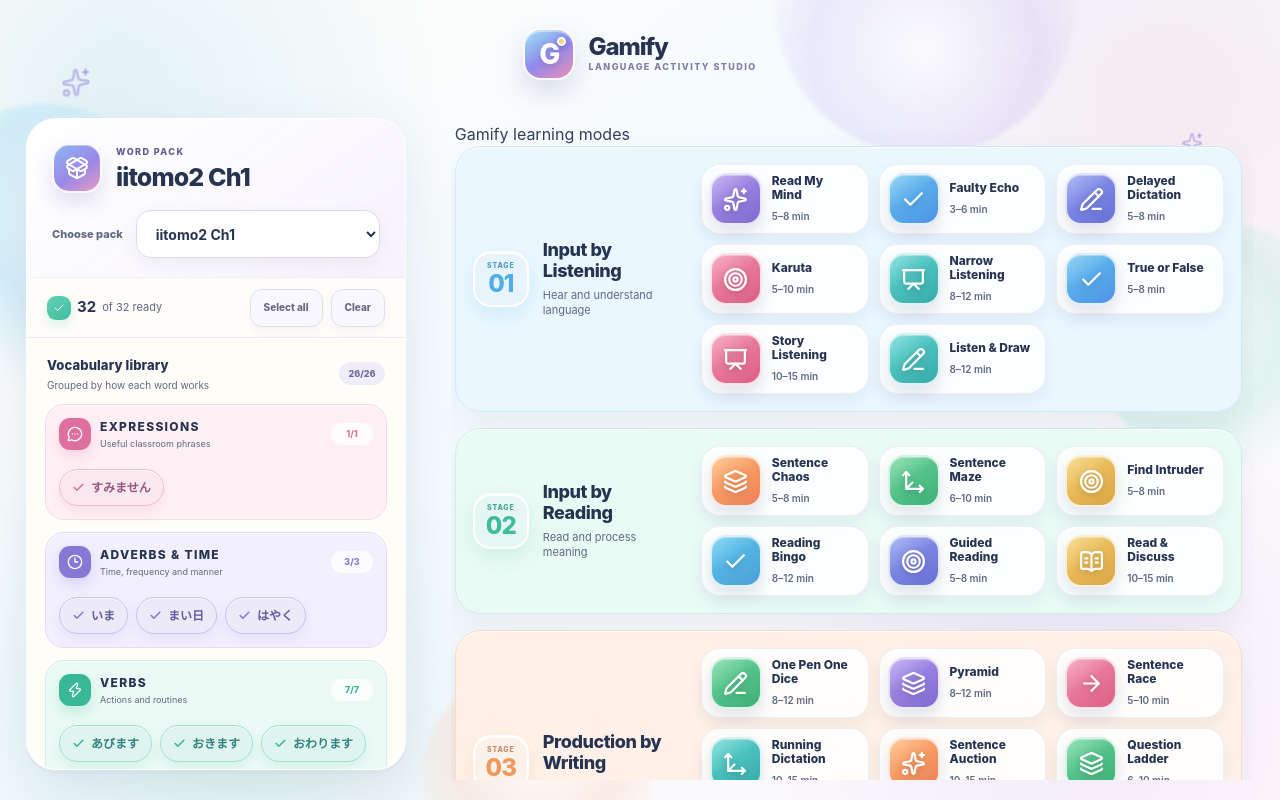
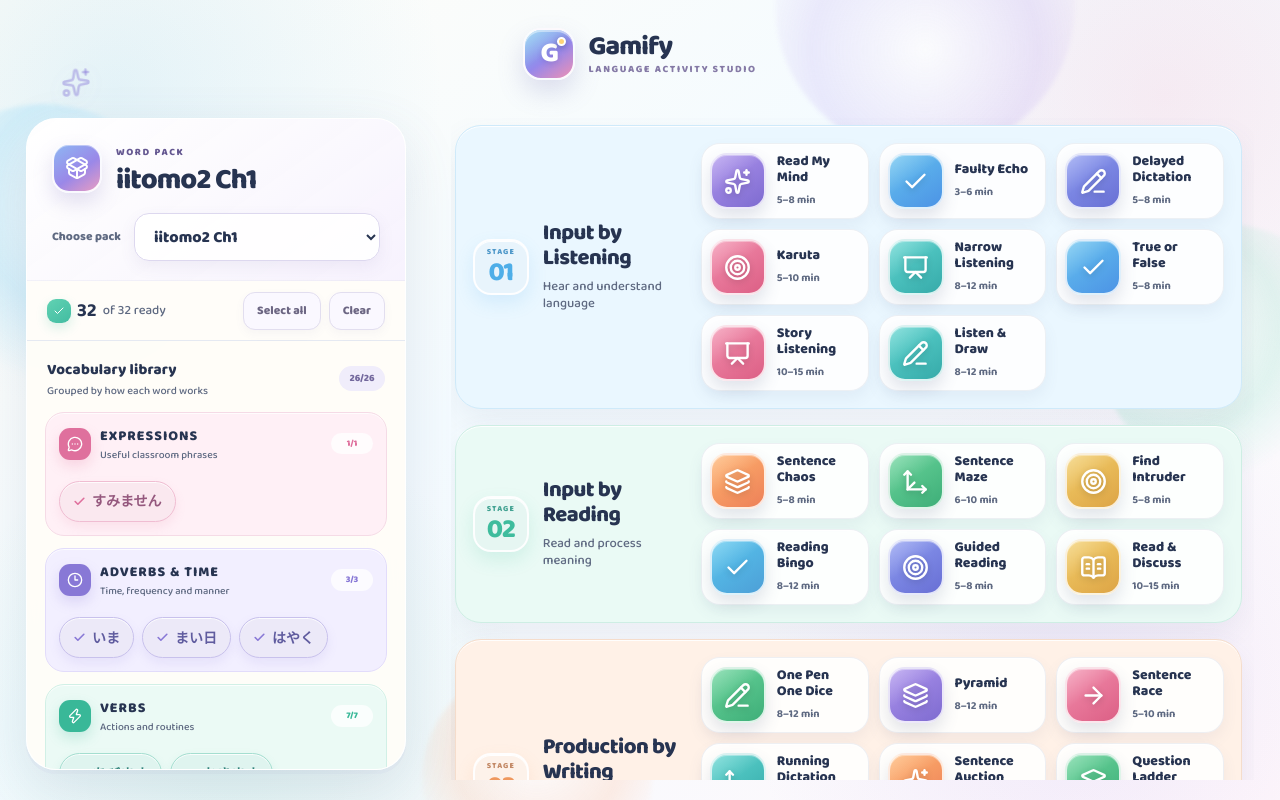
Before and after one commit to japaneseboost/gamify, a Next.js app: page /gamify/ in a window 1280 px wide. Built offline with nearby package versions, Linux system fonts and the light colour scheme.

Commit message:
Use cute rounded fonts and larger classroom text

```diff
--- a/app/globals.css
+++ b/app/globals.css
@@ -1,3 +1,4 @@
+@import url("https://fonts.googleapis.com/css2?family=Baloo+2:wght@500;600;700;800&family=M+PLUS+Rounded+1c:wght@500;700;800&display=swap");
 @import "tailwindcss";
 
 :root{--system-blue:#0a84ff;--system-red:#ff3b4f;--ink:#142033;--muted:#667085;--glass:rgba(255,255,255,.82);--line:rgba(255,255,255,.34)}
@@ -1374,3 +1375,68 @@ button:focus-visible,textarea:focus-visible,input:focus-visible,select:focus-vis
   overflow-wrap:anywhere;
   writing-mode:horizontal-tb;
 }
+
+
+/* Cute rounded typography and larger classroom text */
+.visually-hidden{
+  position:absolute!important;
+  width:1px!important;
+  height:1px!important;
+  padding:0!important;
+  margin:-1px!important;
+  overflow:hidden!important;
+  clip:rect(0,0,0,0)!important;
+  white-space:nowrap!important;
+  border:0!important;
+}
+body,.ipad-page,button,select,input,textarea{
+  font-family:"Baloo 2","M PLUS Rounded 1c",ui-rounded,-apple-system,BlinkMacSystemFont,"Segoe UI",sans-serif;
+}
+body{font-size:16px}
+.brand-copy strong{font-size:27px!important;letter-spacing:-.035em!important}
+.brand-copy small{font-size:10px}
+.word-pack-title small{font-size:10px}
+.word-pack-title h2{font-size:29px}
+.word-pack-title p{font-size:13px}
+.pack-picker>span{font-size:12px}
+.pack-picker select{font-size:16px}
+.selection-summary{font-size:13px}
+.pack-toolbar .selection-summary strong{font-size:19px}
+.pack-toolbar button{font-size:12px}
+.pack-section-heading h3{font-size:15px}
+.pack-section-heading small{font-size:11px}
+.pos-group h4{font-size:14px;letter-spacing:.07em}
+.pos-group header small{font-size:10.5px}
+.pos-count,.pack-section-heading>span:last-child{font-size:10px}
+.language-chip{min-height:41px;padding:8px 13px;font-size:14px}
+.apps-area{padding-top:7px}
+.lesson-stage h2{font-size:22px}
+.lesson-stage header p{font-size:13px}
+.stage-index small{font-size:8px}
+.stage-index b{font-size:27px}
+.stage-activity{
+  min-height:76px;
+  grid-template-columns:56px minmax(0,1fr);
+  gap:11px;
+}
+.stage-activity .app-icon{width:56px;height:56px;border-radius:17px}
+.stage-activity .app-icon svg{width:27px;height:27px}
+.stage-activity strong{font-size:14px;line-height:1.16}
+.stage-activity small{font-size:11px}
+.launch-identity h2{font-size:34px}
+.launch-sheet>.launch-description{font-size:15px}
+.launch-config .language-preview strong{font-size:16px}
+.launch-config .language-preview span{font-size:14px}
+
+@media(max-width:680px){
+  .brand-copy strong{font-size:23px!important}
+  .word-pack-title h2{font-size:25px}
+  .pack-section-heading h3{font-size:14px}
+  .language-chip{min-height:44px;font-size:14px}
+  .lesson-stage h2{font-size:20px}
+  .lesson-stage header p{font-size:12px}
+  .stage-activity{min-height:70px;grid-template-columns:50px minmax(0,1fr);gap:9px}
+  .stage-activity .app-icon{width:50px;height:50px;border-radius:15px}
+  .stage-activity .app-icon svg{width:24px;height:24px}
+  .stage-activity strong{font-size:14px}
+}
```
